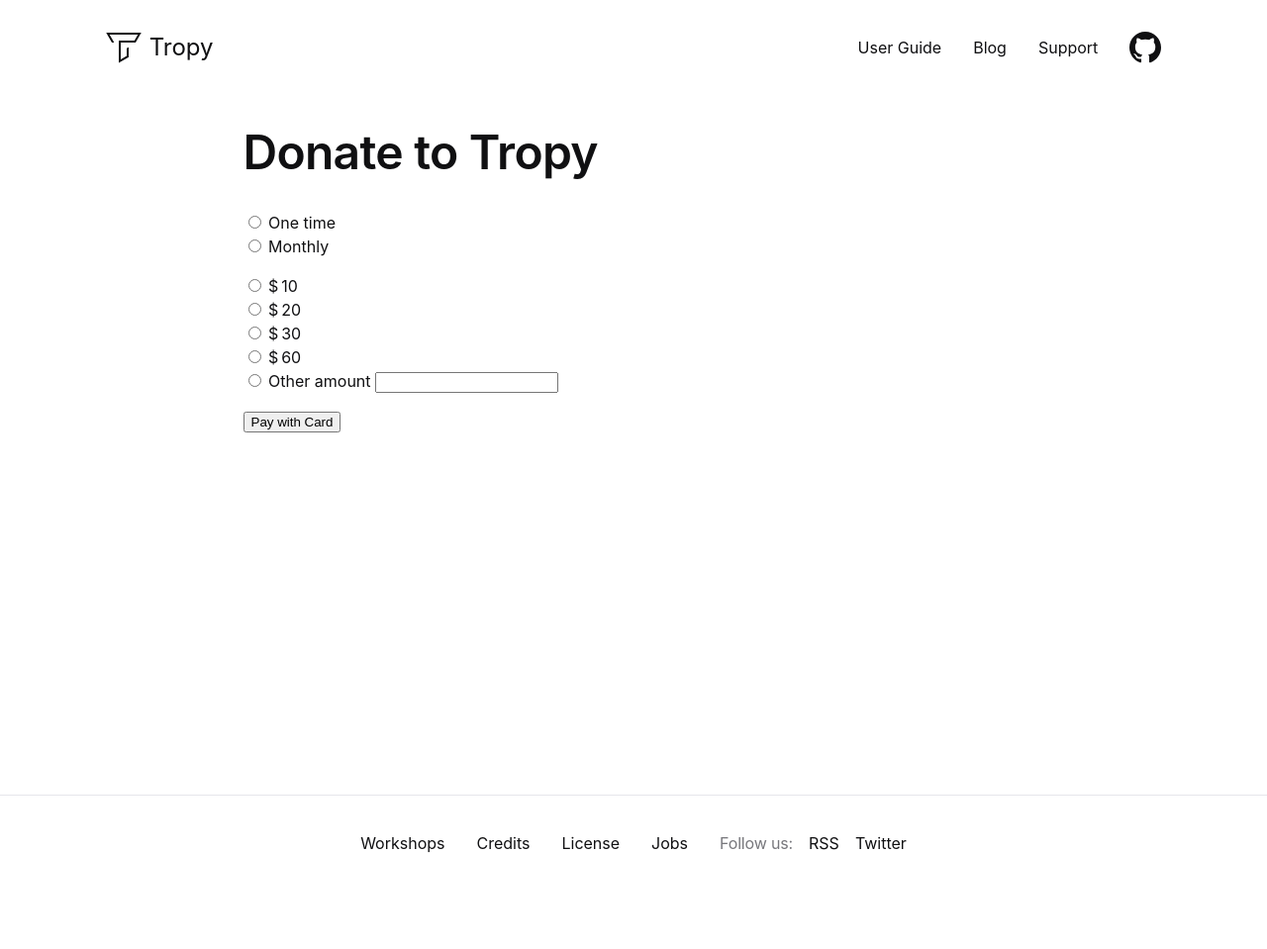
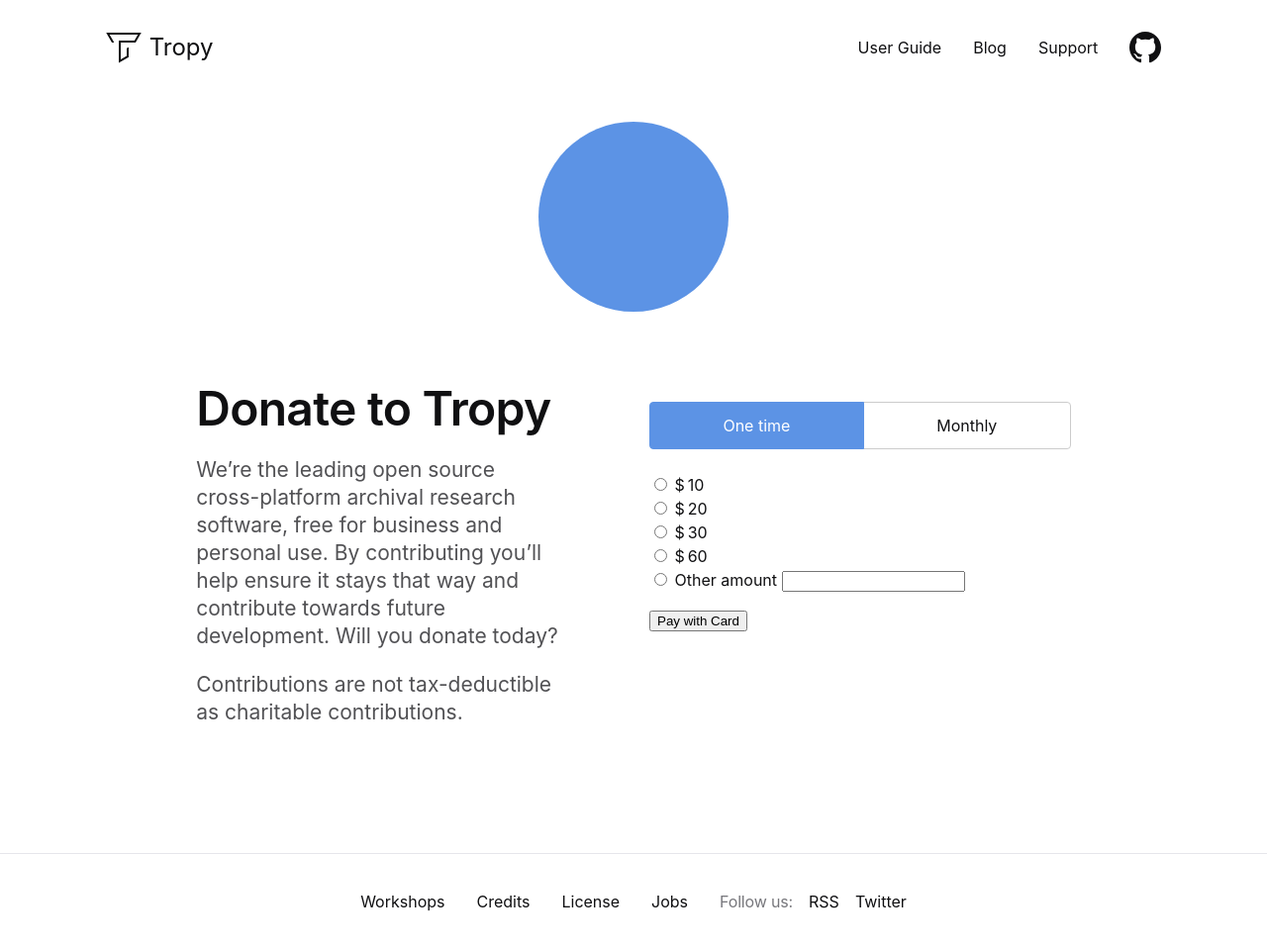
Before and after one commit to tropy/tropy.github.io, a Jekyll site: the page built from donate.html, in a window 1280 px wide. Shown: the whole page at 99% size. Built offline with Jekyll 4.4.1, drawn with Linux system fonts in a browser that asks for light colours; before the commit the page ends 900 px from its top, so only the background shows below that.

Commit message:
Add base layout. Style donation frequency radios.

```diff
--- a/assets/stylesheets/_button-group.scss
+++ b/assets/stylesheets/_button-group.scss
@@ -5,6 +5,27 @@
 .btn-group {
   display: flex;
 
+  > .btn {
+    position: relative;
+    flex: 1 1 auto;
+
+    & ~ .btn {
+      margin-left: -1px;
+    }
+  }
+
+  > .btn:hover,
+  > .btn:focus,
+  > .btn.active,
+  > .btn.active {
+    z-index: 1;
+  }
+
+  > .btn-check:checked + .btn-form {
+    z-index: 2;
+  }
+
+  // todo
   > .btn-group:not(:first-child) {
     margin-left: -2px;
   }
@@ -12,6 +33,11 @@
   > .btn:not(:last-child):not(.dropdown-toggle) {
     border-top-right-radius: 0;
     border-bottom-right-radius: 0;
+  }
+
+  > .btn ~ .btn {
+    border-top-left-radius: 0;
+    border-bottom-left-radius: 0;
   }
 
   > .btn-group:not(:first-child) {
--- a/assets/stylesheets/_buttons.scss
+++ b/assets/stylesheets/_buttons.scss
@@ -9,38 +9,39 @@
 }
 
 .btn {
-  margin: 0;
-  background-color: transparent;
-  text-decoration: none;
-  color: inherit;
-  font-size: inherit;
-  font-weight: 600;
-  padding: 10px 16px;
-  border: 2px solid $white;
+  text-align: center;
+  border: 1px solid transparent;
+  cursor: pointer;
+}
+
+.btn-lg {
+  padding: 11px 16px;
   border-radius: 4px;
-  transition:
-    color 0.15s ease-in-out,
-    background-color 0.15s ease-in-out,
-    border-color 0.15s ease-in-out,
-    box-shadow 0.15s ease-in-out;
+}
 
-  &:hover {
-    text-decoration: none;
-  }
+.btn-check {
+  position: absolute;
+  clip: rect(0 0 0 0);
+  pointer-events: none;
+}
 
-  @media (hover: hover) {
-    &:hover {
-      color: $blue;
-      background-color: $white;
+.btn-form {
+  color: $body-color;
+  background-color: $white;
+  border: 1px solid #ccc;
+
+  &:focus,
+  .btn-check:focus + & {
+    .key & {
+      outline: none;
+      box-shadow: 0 0 0 2px $brand-primary;
     }
   }
 
-  @include focus-visible {
-    outline: none;
-    box-shadow: 0 0 0 2px $white;
-  }
-
-  > * {
-    pointer-events: none;
+  &.active,
+  .btn-check:checked + & {
+    border-color: $brand-primary;
+    background-color: $brand-primary;
+    color: $white;
   }
 }
--- /dev/null
+++ b/assets/stylesheets/_donate.scss
@@ -0,0 +1,41 @@
+.donate {
+  main {
+    @media (min-width: $sm) {
+      padding-bottom: $section-spacing-y; // todo
+    }
+  }
+
+  .col-text {
+    margin-right: -$grid-column-gap;
+  }
+
+  .tropy-icon {
+    width: 192px;
+    height: 192px;
+    margin: auto;
+    background: $blue;
+    border-radius: 50%;
+
+    @media (min-width: $sm) {
+      margin-top: $space-xl - 5px;
+      margin-bottom: $section-spacing-y * 3 / 4 - 5px;
+    }
+  }
+
+  h1 {
+    margin-bottom: 0;
+    margin-top: -19px;
+  }
+
+  .lead {
+    text-align: left;
+
+    @media (min-width: $sm) {
+      margin-top: $font-size-large;
+    }
+  }
+
+  .frequency {
+    margin-bottom: $space-lg;
+  }
+}
--- a/assets/stylesheets/home/_hero.scss
+++ b/assets/stylesheets/home/_hero.scss
@@ -88,6 +88,43 @@
     }
   }
 
+  .btn {
+    margin: 0;
+    background-color: transparent;
+    text-decoration: none;
+    color: inherit;
+    font-size: inherit;
+    font-weight: 600;
+    padding: 10px 16px;
+    border: 2px solid $white;
+    border-radius: 4px;
+    transition:
+      color 0.15s ease-in-out,
+      background-color 0.15s ease-in-out,
+      border-color 0.15s ease-in-out,
+      box-shadow 0.15s ease-in-out;
+
+    &:hover {
+      text-decoration: none;
+    }
+
+    @media (hover: hover) {
+      &:hover {
+        color: $blue;
+        background-color: $white;
+      }
+    }
+
+    @include focus-visible {
+      outline: none;
+      box-shadow: 0 0 0 2px $white;
+    }
+
+    > * {
+      pointer-events: none;
+    }
+  }
+
   tpy-download {
     display: flex;
     flex-direction: column;
--- a/assets/stylesheets/main.scss
+++ b/assets/stylesheets/main.scss
@@ -57,5 +57,8 @@
 // Brand
 @import "brand";
 
+// Donate
+@import "donate";
+
 // Not found
 @import "not-found";
--- a/assets/stylesheets/mixins/_focus-visible.scss
+++ b/assets/stylesheets/mixins/_focus-visible.scss
@@ -2,8 +2,8 @@
 // Focus-visible
 //
 
-@mixin focus-visible {
-  &:focus {
+@mixin focus-visible($focus: ":focus") {
+  &#{$focus} {
     .key & {
       @content;
     }
--- a/donate.html
+++ b/donate.html
@@ -1,15 +1,22 @@
 ---
 layout: page
-class: page donate
+class: donate
 ---
-
+<div class="tropy-icon"></div>
+<div class="row">
+  <div class="col-md-4 start-md-2 col-text">
     <h1>Donate to Tropy</h1>
-
+    <p class="lead">We’re the leading open source cross-platform archival research software, free for business and personal use. By contributing you’ll help ensure it stays that way and contribute towards future development. Will you donate today?</p>
+    <p class="lead">Contributions are not tax-deductible as charitable contributions.</p>
+  </div>
+  <div class="col-md-5 start-md-7">
     <form>
-  <p>
-    <label><input type="radio" name="frequency" value="one-time"> One time</label><br>
-    <label><input type="radio" name="frequency" value="monthly"> Monthly</label>
-  </p>
+      <div class="btn-group frequency">
+        <input id="one-time" class="btn-check" type="radio" name="frequency" value="one-time" checked>
+        <label class="btn btn-lg btn-form" for="one-time">One time</label>
+        <input id="monthly" class="btn-check" type="radio" name="frequency" value="monthly">
+        <label class="btn btn-lg btn-form" for="monthly">Monthly</label>
+      </div>
       <p>
         <label><input type="radio" name="amount" value="10"> $&thinsp;10</label><br>
         <label><input type="radio" name="amount" value="20"> $&thinsp;20</label><br>
@@ -21,3 +28,5 @@
         <button type="submit">Pay with Card</button>
       </p>
     </form>
+  </div>
+</div>
```
Lines whose indentation alone changed are shown as unchanged.
